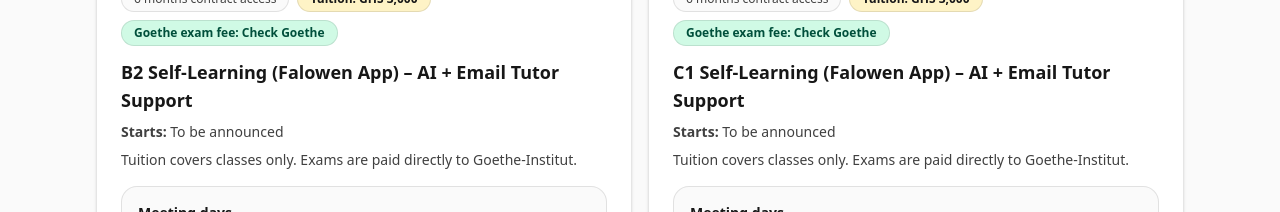
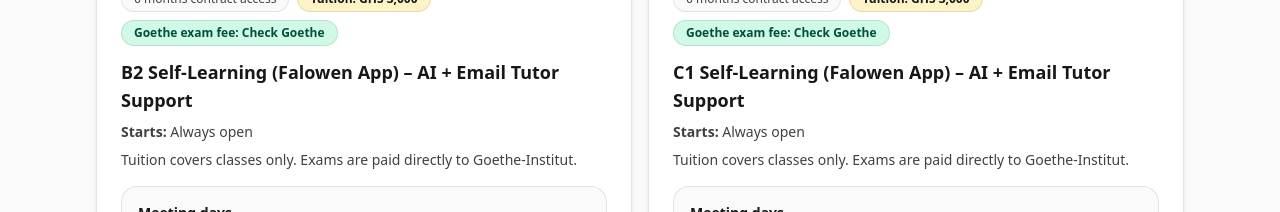
Before and after one commit to learngermanghana/learngermanghana-site, a Next.js app: page /classes in a window 1280 px wide. Shown: the part 1800-2012 px from the top of the page. Built offline with nearby package versions, Linux system fonts and the light colour scheme.

Commit message:
Update B2 and C1 class availability

```diff
--- a/src/data/content.ts
+++ b/src/data/content.ts
@@ -126,7 +126,7 @@ export const upcomingClasses: ClassItem[] = [
     title: "B2 Self-Learning (Falowen App) – AI + Email Tutor Support",
     level: "B2",
     location: "Online",
-    startDate: "TBA",
+    startDate: "Always open",
     format:
       "Self-learning with AI assistant + tutor support by email when needed. Students should be ready to use AI tools and the Falowen schedule. No in-person classes.",
     duration: "6 months contract access",
@@ -139,7 +139,7 @@ export const upcomingClasses: ClassItem[] = [
     title: "C1 Self-Learning (Falowen App) – AI + Email Tutor Support",
     level: "C1",
     location: "Online",
-    startDate: "TBA",
+    startDate: "Always open",
     format:
       "Self-learning with AI assistant + tutor support by email when needed. Students should be ready to use AI tools and the Falowen schedule. No in-person classes.",
     duration: "6 months contract access",
```
